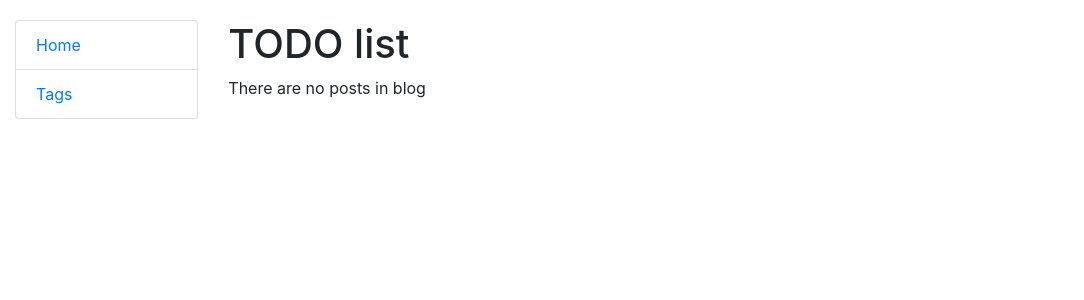
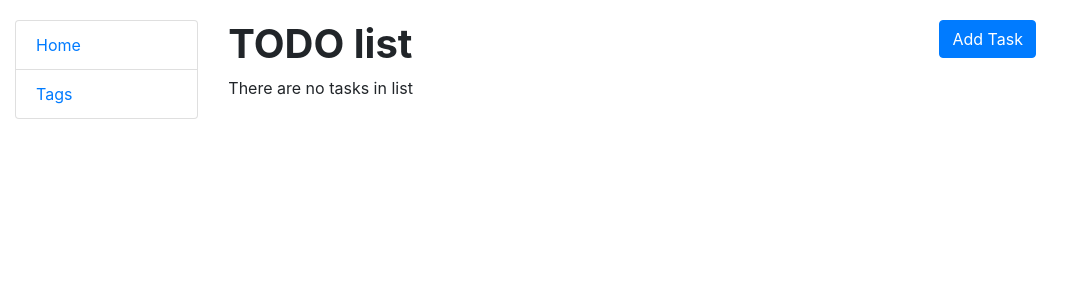
Before and after one commit to pnasonov/todo_list, a Django app: page / in a window 1280 px wide. Shown: the top 300 px of the page, without its empty margins (0-1084 px from the left). Run offline with Django 5.2, Linux system fonts and the light colour scheme; data that the repository does not hold is empty.

Commit message:
templates for tasks and tags add bootstrap to settings

```diff
--- a/templates/task/task_list.html
+++ b/templates/task/task_list.html
@@ -5,27 +5,66 @@
 {% endblock %}
 
 {% block content %}
-  <h1>
-    TODO list
-  </h1>
-  {% if post_list %}
+  <div class="row">
+    <div class="col-lg-10">
+      <h1 class="font-weight-bold">
+        TODO list
+      </h1>
+    </div>
+    <div class="col-lg-2">
+      <a href="{% url 'task:task-create' %}">
+        <input class="btn btn-primary" type="submit" value="Add Task">
+      </a>
+    </div>
+  </div>
+
+
+  {% if task_list %}
     <ul class="list-group">
-      {% for post in post_list %}
+      {% for task in task_list %}
+
         <li class="list-group-item">
-          <h4><a href="{% url "blog:post-detail" pk=post.id %}">{{ post.title }}</a>
-          </h4>
-          <p class="text-justify">
-            {{ post.content }}
-          </p>
-          <span class="badge badge-secondary">{{ post.owner.username }}</span>
-          {{ post.created_time }}
-          <a href="{% url "blog:post-detail" pk=post.id %}#comments"
-             class="text-dark float-right">Commentaries: {{ post.commentaries.count }}</a>
+          <div class="row">
+            <div class="col-lg-10">
+              <h4 class="font-weight-bold">{{ task.content }}
+                {% if task.done %}
+                  <span class="text-success">Done</span>
+                {% else %}
+                  <span class="text-danger">Not done</span>
+
+                {% endif %}
+              </h4>
+              <p class="text-justify">
+                Created: {{ task.created_at }}
+                {% if task.deadline %}
+                <span class="text-danger">Deadline: {{ task.deadline }}</span>
+                {% endif %}
+              </p>
+              Tags:
+              {% for tag in task.tags.all %}
+                <span class="badge badge-secondary">{{ tag.name }}</span>
+              {% endfor %}
+              <a href="{% url 'task:task-update' pk=task.id %}">Update</a>
+              <a href="{% url 'task:task-delete' pk=task.id %}">Delete</a>
+            </div>
+            <div class="col-lg-2">
+              <form method="post" action="{% url 'task:done' pk=task.id %}">
+                {% csrf_token %}
+                {% if task.done %}
+                  <input class="btn btn-secondary" type="submit" value="Undo">
+                {% else %}
+                  <input class="btn btn-success" type="submit" value="Complete">
+                {% endif %}
+              </form>
+            </div>
+          </div>
         </li>
+
+
         <br>
       {% endfor %}
     </ul>
   {% else %}
-    <p>There are no posts in blog</p>
+    <p>There are no tasks in list</p>
   {% endif %}
 {% endblock %}
--- a/todo_list/settings.py
+++ b/todo_list/settings.py
@@ -39,6 +39,8 @@ INSTALLED_APPS = [
     "django.contrib.sessions",
     "django.contrib.messages",
     "django.contrib.staticfiles",
+    "crispy_forms",
+    "crispy_bootstrap4",
     "task",
 ]
 
@@ -130,3 +132,7 @@ STATIC_ROOT = BASE_DIR / "staticfiles"
 # https://docs.djangoproject.com/en/5.0/ref/settings/#default-auto-field
 
 DEFAULT_AUTO_FIELD = "django.db.models.BigAutoField"
+
+CRISPY_ALLOWED_TEMPLATE_PACKS = "bootstrap4"
+
+CRISPY_TEMPLATE_PACK = "bootstrap4"
```
Also changed, not shown: templates/task/tag_confirm_delete.html (added, +24 -0 lines), templates/task/tag_form.html (added, +26 -0 lines), templates/task/tag_list.html (added, +40 -0 lines), templates/task/task_confirm_delete.html (added, +24 -0 lines), templates/task/task_form.html (added, +27 -0 lines).
